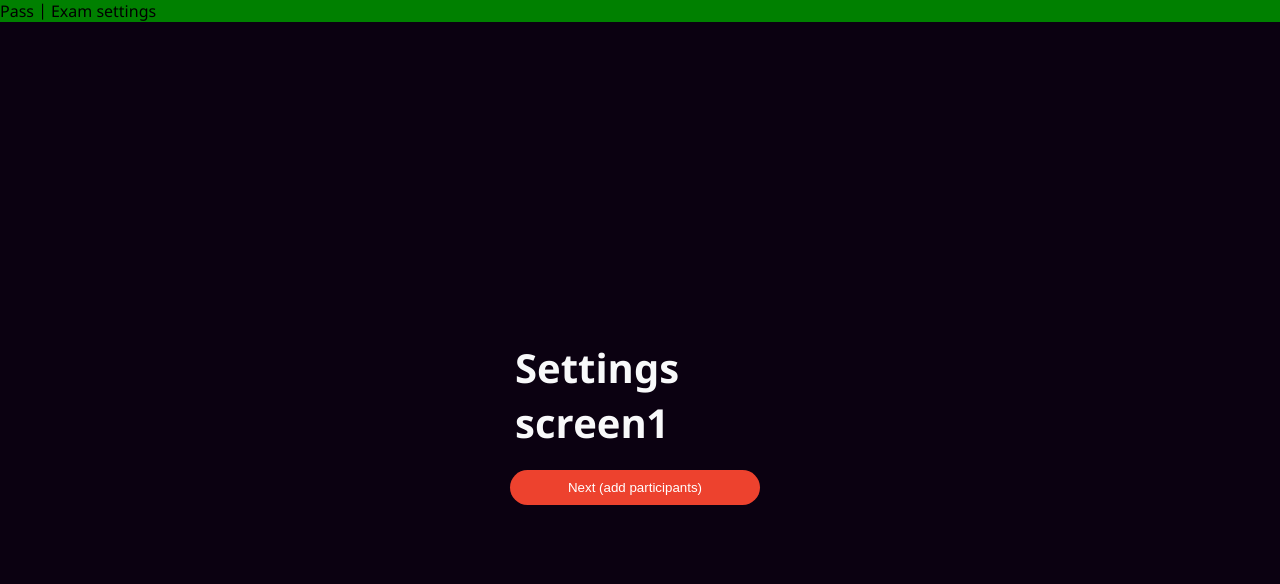
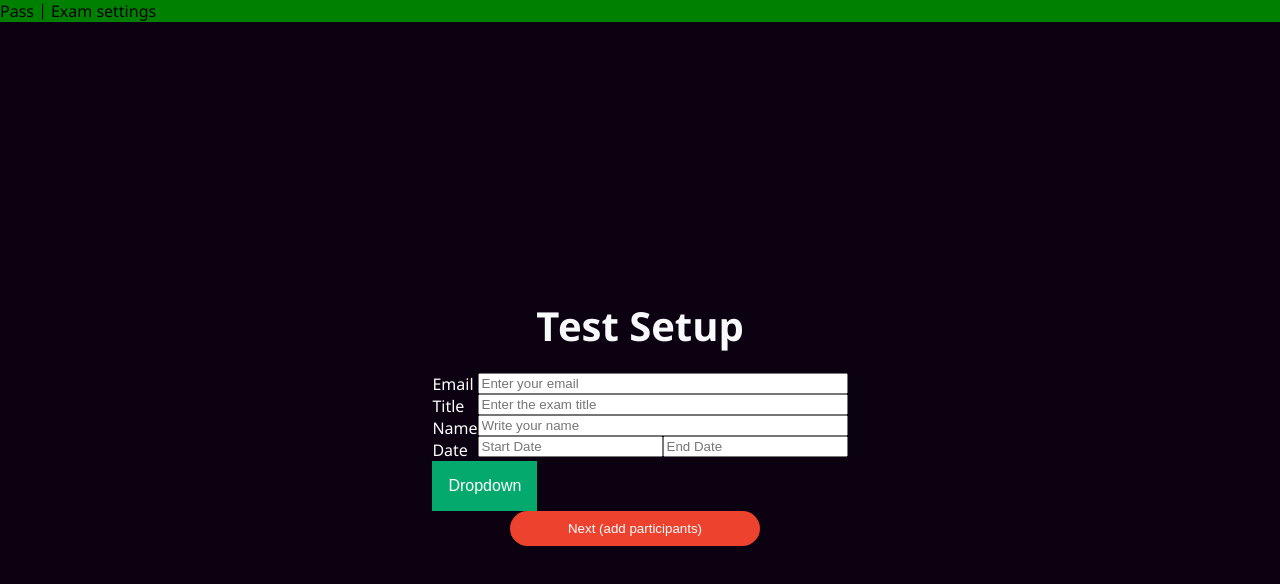
Before and after one commit to Kartm/university-examination-project, a React (Create React App) app in the folder frontend/: page /1/editor in a window 1280 px wide. Shown: the top 584 px of the page. Built offline with nearby package versions, Linux system fonts and the light colour scheme.

Commit message:
most of settings form + dropdown skeleton

```diff
--- /dev/null
+++ b/frontend/src/components/forms/dropdown.tsx
@@ -0,0 +1,68 @@
+import React from "react";
+import styled from "styled-components";
+
+
+// /* Links inside the dropdown */
+// .dropdown-content a {
+//     color: black;
+//     padding: 12px 16px;
+//     text-decoration: none;
+//     display: block;
+// }
+
+/* Change color of dropdown links on hover */
+//.dropdown-content a:hover {background-color: #ddd;}
+
+/* Show the dropdown menu on hover */
+// .dropdown:hover .dropdown-content {display: block;}
+
+/* Change the background color of the dropdown button when the dropdown content is shown */
+// .dropdown:hover .dropbtn {background-color: #3e8e41;}
+
+const DropdownButton = styled.button`
+  background-color: #04AA6D;
+  color: white;
+  padding: 16px;
+  font-size: 16px;
+  border: none;`
+
+const  DropdownContent = styled.div`
+  display: none;
+  position: absolute;
+  background-color: #f1f1f1;
+  min-width: 160px;
+  box-shadow: 0px 8px 16px 0px rgba(0,0,0,0.2);
+  z-index: 1;
+  a {
+    color: black;
+    padding: 12px 16px;
+    text-decoration: none;
+    display: block;
+  }`
+
+const DropdownWrapper = styled.div`
+  position: relative;
+  display: inline-block;
+  &:hover ${DropdownContent} {
+    display: block;
+  }
+  &:hover ${DropdownButton} {
+    background-color: #3e8e41;
+  }`
+
+interface DropdownParams {}
+
+const Dropdown= (props: DropdownParams) => {
+    return (
+        <DropdownWrapper>
+            <DropdownButton>Dropdown</DropdownButton>
+            <DropdownContent>
+                <a href="#">Link 1</a>
+                <a href="#">Link 2</a>
+                <a href="#">Link 3</a>
+            </DropdownContent>
+        </DropdownWrapper>
+    );
+}
+
+export default Dropdown
--- a/frontend/src/pages/owner/settings/settings.screen.tsx
+++ b/frontend/src/pages/owner/settings/settings.screen.tsx
@@ -1,4 +1,4 @@
-import React, {useEffect} from "react";
+import React, {useEffect, useState} from "react";
 import { Link, useParams } from "react-router-dom";
 
 import Container from "../../../components/style/container.component";
@@ -7,13 +7,19 @@ import Button from "../../../components/forms/button.component";
 import Text from "../../../components/style/text.component";
 import {useDispatch} from "react-redux";
 import {updateTitleAction} from "../../../store/slices/ui.slice";
+import Dropdown from "../../../components/forms/dropdown";
 
 interface SettingsParams {
   testOwnerUuid: string;
 }
 
 const SettingsScreen = () => {
-  const { testOwnerUuid } = useParams<SettingsParams>();
+  const [testName, setTestName] = useState('')
+  const [ownerEmail, setOwnerEmail] = useState('')
+  const [ownerName, setOwnerName] = useState('')
+  const [startDate, setStartDate] = useState('')
+  const [endDate, setEndDate] = useState('')
+  const {testOwnerUuid} = useParams<SettingsParams>();
   const dispatch = useDispatch();
 
   useEffect(() => {
@@ -23,12 +29,77 @@ const SettingsScreen = () => {
   return (
       <Container>
         <Content>
-        <Text h1 style={{ marginBottom: 20 }}>
-          Settings screen
-          {testOwnerUuid}
+          <Text h1 style={{marginBottom: 20}}>
+            Test Setup
+            {/*Settings screen*/}
+            {/*{testOwnerUuid}*/}
           </Text>
-        <Link to={`/${testOwnerUuid}/editor/participants`} style={{ marginRight: 10 }}>
-          <Button text="Next (add participants)" color="primary" />
+          <form>
+            <div style={{display: 'flex', flexDirection: 'row'}}>
+              <div style={{color: 'white'}}>
+                <div>
+                  Email
+                </div>
+
+                <div>
+                  Title
+                </div>
+
+                <div>
+                  Name
+                </div>
+
+                <div>
+                  Date
+                </div>
+              </div>
+              <div style={{display: 'flex', flexDirection: 'column'}}>
+                <input type='text'
+                       placeholder='Enter your email'
+                       value={ownerEmail}
+                       onChange={(e) => setOwnerEmail(e.target.value)}/>
+
+                <input type='text'
+                       placeholder='Enter the exam title'
+                       value={testName}
+                       onChange={(e) => setTestName(e.target.value)}/>
+
+                <input type='text'
+                       placeholder='Write your name'
+                       value={ownerName}
+                       onChange={(e) => setOwnerName(e.target.value)}/>
+
+                <div style={{display: 'flex', flexDirection: 'row'}}>
+                  <input type='text'
+                         onFocus={
+                           (e)=> {
+                             e.currentTarget.type = "date";
+                             e.currentTarget.focus();
+                           }
+                         }
+                         placeholder='Start Date'
+                         value={startDate}
+                         onChange={(e) => setStartDate(e.target.value)}/>
+                  <input type='text'
+                         onFocus={
+                           (e)=> {
+                             e.currentTarget.type = "date";
+                             e.currentTarget.focus();
+                           }
+                         }
+                         placeholder='End Date'
+                         value={endDate}
+                         onChange={(e) => setEndDate(e.target.value)}/>
+                </div>
+              </div>
+            </div>
+            <Dropdown>
+
+            </Dropdown>
+
+          </form>
+          <Link to={`/${testOwnerUuid}/editor/participants`} style={{marginRight: 10}}>
+            <Button text="Next (add participants)" color="primary"/>
           </Link>
         </Content>
       </Container>
```
Lines whose indentation alone changed are shown as unchanged.
